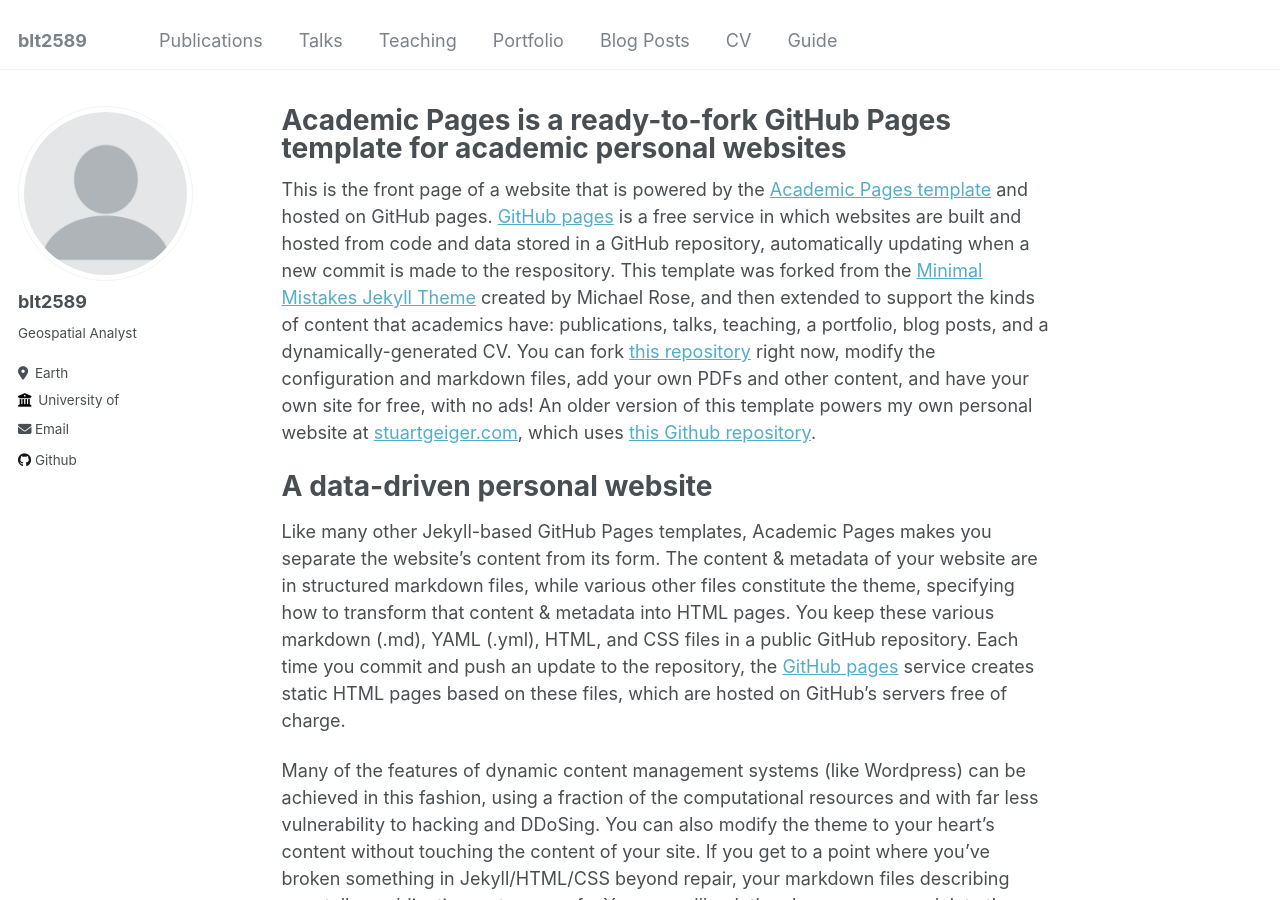
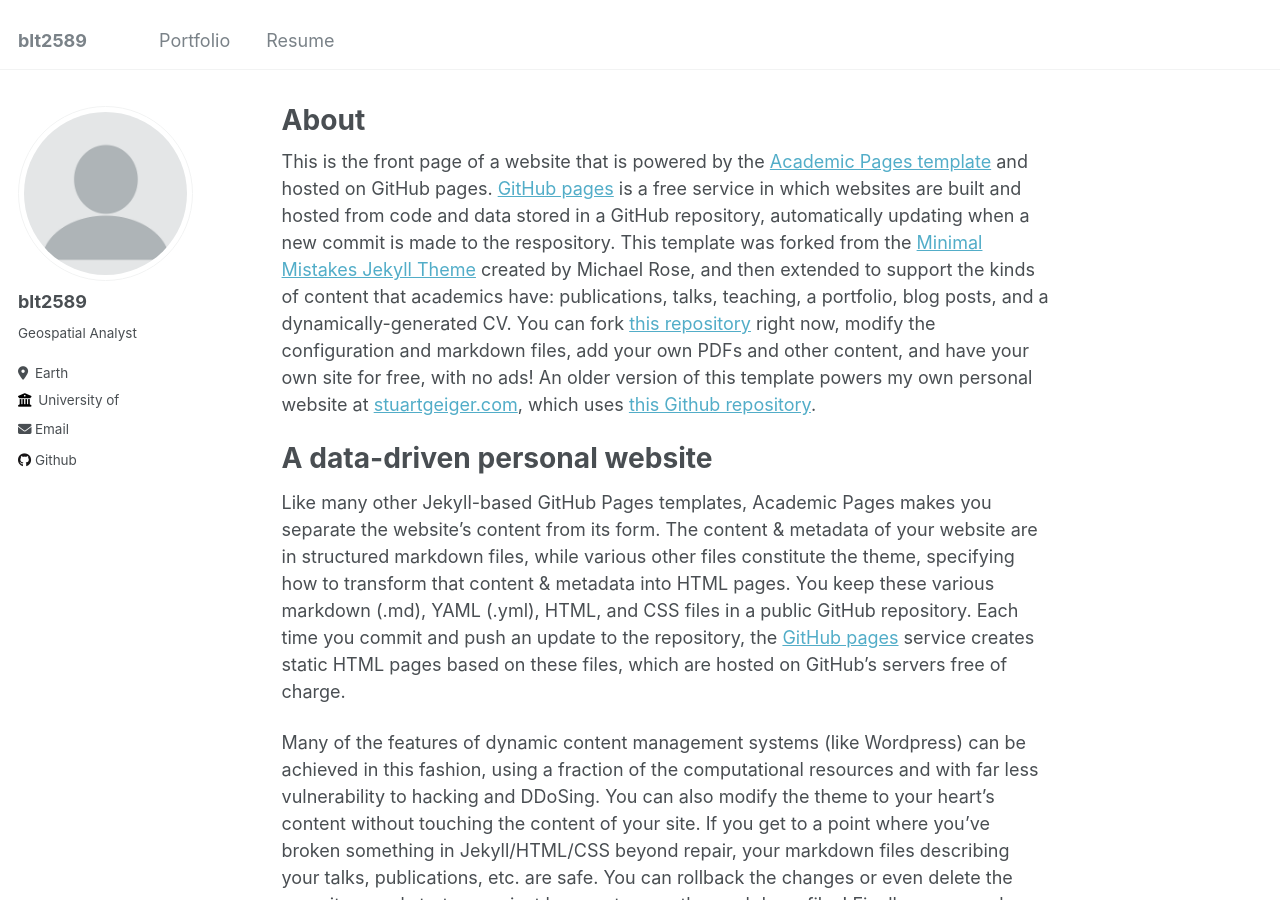
Before and after one commit to blt2589/blt2589.github.io, a Jekyll site: the page built from _pages/about.md, in a window 1280 px wide and 900 px high. Built offline with Jekyll 4.4.1, drawn with Linux system fonts in a browser that asks for light colours.

Commit message:
navigation update and page title update

```diff
--- a/_data/navigation.yml
+++ b/_data/navigation.yml
@@ -1,22 +1,22 @@
 # main links links
 main:
-  - title: "Publications"
-    url: /publications/
+  # - title: "Publications"
+  #   url: /publications/
 
-  - title: "Talks"
-    url: /talks/
+  # - title: "Talks"
+  #   url: /talks/
 
-  - title: "Teaching"
-    url: /teaching/
+  # - title: "Teaching"
+  #   url: /teaching/
 
   - title: "Portfolio"
     url: /portfolio/
 
-  - title: "Blog Posts"
-    url: /year-archive/
+  # - title: "Blog Posts"
+  #   url: /year-archive/
 
-  - title: "CV"
+  - title: "Resume"
     url: /cv/
 
-  - title: "Guide"
-    url: /markdown/
+  # - title: "Guide"
+  #   url: /markdown/
--- a/_pages/about.md
+++ b/_pages/about.md
@@ -1,6 +1,6 @@
 ---
 permalink: /
-title: "Academic Pages is a ready-to-fork GitHub Pages template for academic personal websites"
+title: "About"
 author_profile: true
 redirect_from:
   - /about/
```
